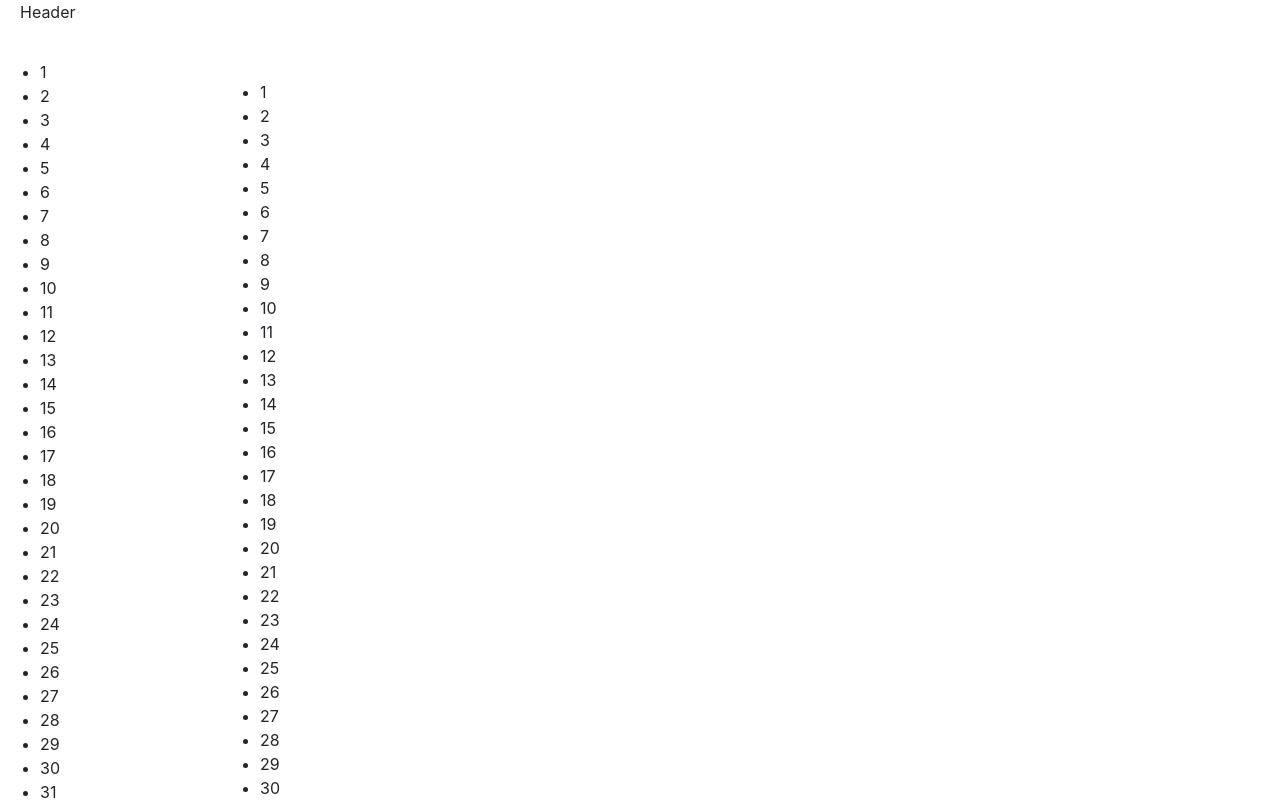
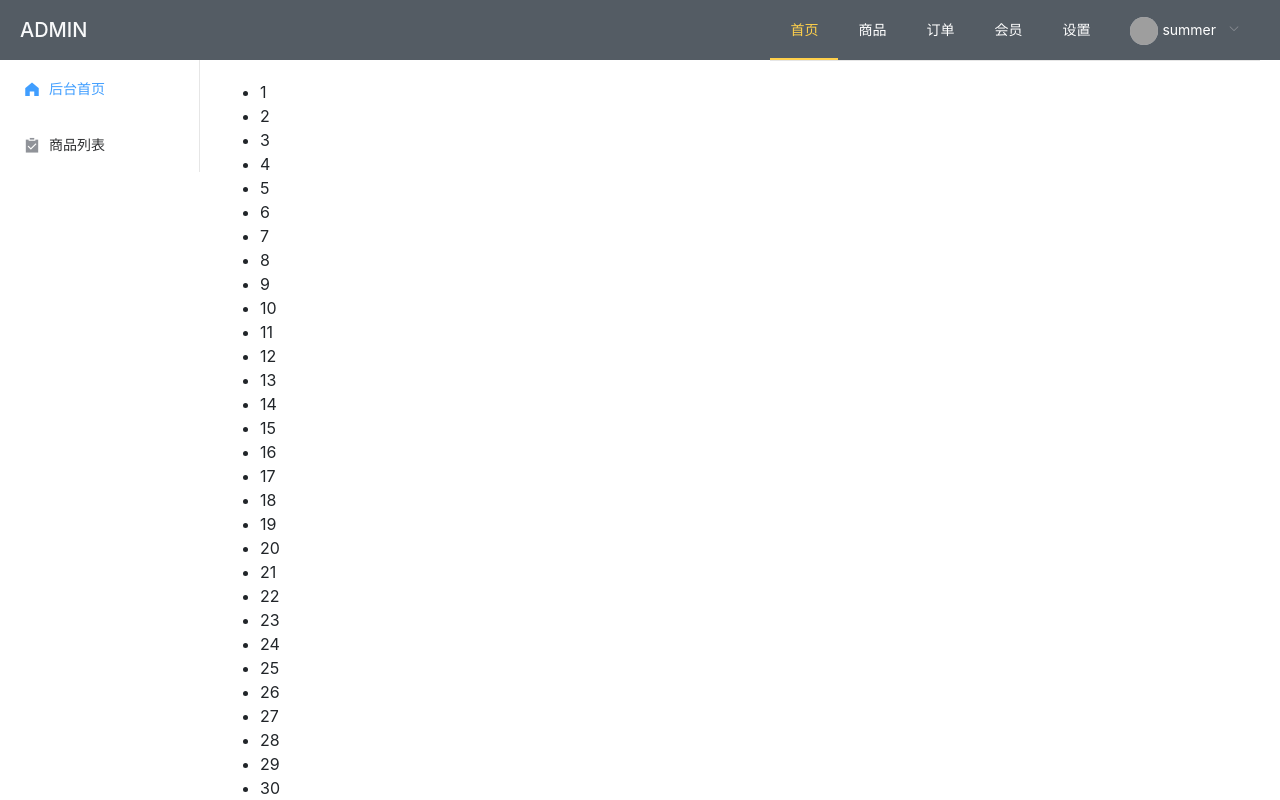
Before and after one commit to hayyzymybabby/vue-el-admin, a Vue app: page /#/index in a window 1280 px wide. Built offline with nearby package versions, Linux system fonts and the light colour scheme; grey boxes are pictures that could not be loaded.

Commit message:
导航和全局配置文件

```diff
--- /dev/null
+++ b/src/common/config/config.js
@@ -0,0 +1,39 @@
+export default {
+  logo: 'ADMIN',
+  navBar: {
+    active: '0',
+    list: [
+      {
+        name: '首页',
+        submenuActive: '0',
+        submenu: [
+          {
+            icon: 'el-icon-s-home',
+            name: '后台首页'
+          },
+          {
+            icon: 'el-icon-s-claim',
+            name: '商品列表'
+          }
+        ]
+      },
+      {
+        name: '商品',
+        submenuActive: '0',
+        submenu: [
+          {
+            icon: 'el-icon-s-home',
+            name: '后台首页'
+          },
+          {
+            icon: 'el-icon-s-claim',
+            name: '商品列表'
+          }
+        ]
+      },
+      { name: '订单' },
+      { name: '会员' },
+      { name: '设置' }
+    ]
+  }
+}
--- /dev/null
+++ b/src/common/utils/filters.js
@@ -0,0 +1,3 @@
+export const valToString = function (val) {
+  return val.toString()
+}
--- a/src/main.js
+++ b/src/main.js
@@ -4,8 +4,15 @@ import router from './router'
 import store from './store'
 import ElementUI from 'element-ui'
 import 'element-ui/lib/theme-chalk/index.css'
+import * as filters from './common/utils/filters'
+// 引入全局配置文件
+import $conf from './common/config/config'
+Vue.prototype.$conf = $conf
 
 Vue.use(ElementUI)
+Object.keys(filters).forEach(key => {
+  Vue.filter(key, filters[key])
+})
 
 Vue.config.productionTip = false
 
--- a/src/views/layout.vue
+++ b/src/views/layout.vue
@@ -1,12 +1,38 @@
 <template>
   <div>
     <el-container class="layout">
-      <el-header>Header</el-header>
+      <el-header class="layout-header d-flex align-items-center">
+        <a class="h5 text-light mb-0 mr-auto">{{$conf.logo}}</a>
+        <el-menu
+          :default-active="navBar.active"
+          mode="horizontal"
+          @select="handleSelect"
+          background-color="#545c64"
+          text-color="#fff"
+          active-text-color="#ffd04b"
+        >
+          <el-menu-item :index="index | valToString" v-for="(nav,index) in navBar.list" :key="index">{{nav.name}}</el-menu-item>
+          <el-submenu index="100">
+            <template slot="title">
+              <el-avatar
+                size="small"
+                src="https://cube.elemecdn.com/3/7c/3ea6beec64369c2642b92c6726f1epng.png"
+              ></el-avatar>
+              summer
+            </template>
+            <el-menu-item index="100-1">修改</el-menu-item>
+            <el-menu-item index="100-2">退出</el-menu-item>
+          </el-submenu>
+        </el-menu>
+      </el-header>
       <el-container class="layout-container">
         <el-aside width="200px">
-          <ul>
-            <li v-for="i in 100" :key="i">{{ i }}</li>
-          </ul>
+          <el-menu :default-active="sideMenuActive" @select="sideSelect">
+            <el-menu-item :index="index | valToString" v-for="(menu, index) in sideMenu" :key="index">
+              <i :class="menu.icon"></i>
+              <span slot="title">{{menu.name}}</span>
+            </el-menu-item>
+          </el-menu>
         </el-aside>
         <el-main>
           <ul>
@@ -20,7 +46,37 @@
 </template>
 
 <script>
-export default {}
+export default {
+  created () {
+    this.navBar = this.$conf.navBar
+  },
+  data () {
+    return {
+      navBar: []
+    }
+  },
+  computed: {
+    sideMenu () {
+      return this.navBar.list[this.navBar.active].submenu || []
+    },
+    sideMenuActive: {
+      get () {
+        return this.navBar.list[this.navBar.active].submenuActive || '0'
+      },
+      set (val) {
+        this.navBar.list[this.navBar.active].submenuActive = val
+      }
+    }
+  },
+  methods: {
+    handleSelect (key, keyPath) {
+      this.navBar.active = key
+    },
+    sideSelect (key, keyPath) {
+      this.sideMenuActive = key
+    }
+  }
+}
 </script>
 
 <style lang="scss" scoped>
@@ -31,6 +87,9 @@ export default {}
   right: 0;
   bottom: 0;
   overflow: hidden;
+  .layout-header {
+    background-color: #545c64;
+  }
   .layout-container {
     height: 100%;
     padding-bottom: 60px;
--- a/src/views/login/index.vue
+++ b/src/views/login/index.vue
@@ -4,7 +4,7 @@
       <div class="col-12 col-sm-9 col-md-7 col-lg-5 m-auto pt-5">
         <div class="card mt-5">
           <div class="card-header bg-white">
-            <h3 class="text-center mb-0 text-secondary">ADMIN</h3>
+            <h3 class="text-center mb-0 text-secondary">{{$conf.logo}}</h3>
           </div>
           <div class="card-body">
             <el-form ref="loginForm" :model="form" :rules="rules">
```
